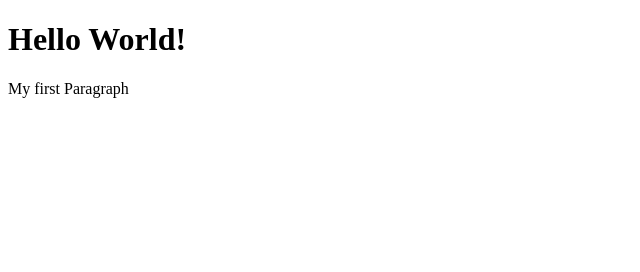
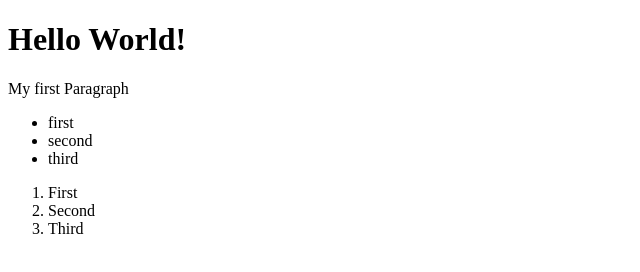
Before and after one commit to cdlay67/DamianClayDowning, a website: page index.html in a window 1280 px wide. Shown: the whole page, without its empty margins (0-640 px from the left). Drawn offline with Linux system fonts and the light colour scheme.

Commit message:
thrid commit

```diff
--- a/index.html
+++ b/index.html
@@ -1,13 +1,28 @@
 <!DOCTYPE html>
 <html lang="en">
+
 <head>
     <meta charset="UTF-8">
     <meta name="viewport" content="width=device-width, initial-scale=1.0">
     <meta http-equiv="X-UA-Compatible" content="ie=edge">
     <title>Damian' Clay-Downing | Web Developer</title>
 </head>
+
 <body>
     <h1>Hello World!</h1>
     <p>My first Paragraph</p>
+    <ul>
+        <li>first</li>
+        <li>second</li>
+        <li>third</li>
+    </ul>
+
+    <ol>
+        <li>First</li>
+        <li>Second</li>
+        <li>Third</li>
+    </ol>
+
 </body>
+
 </html>
```
